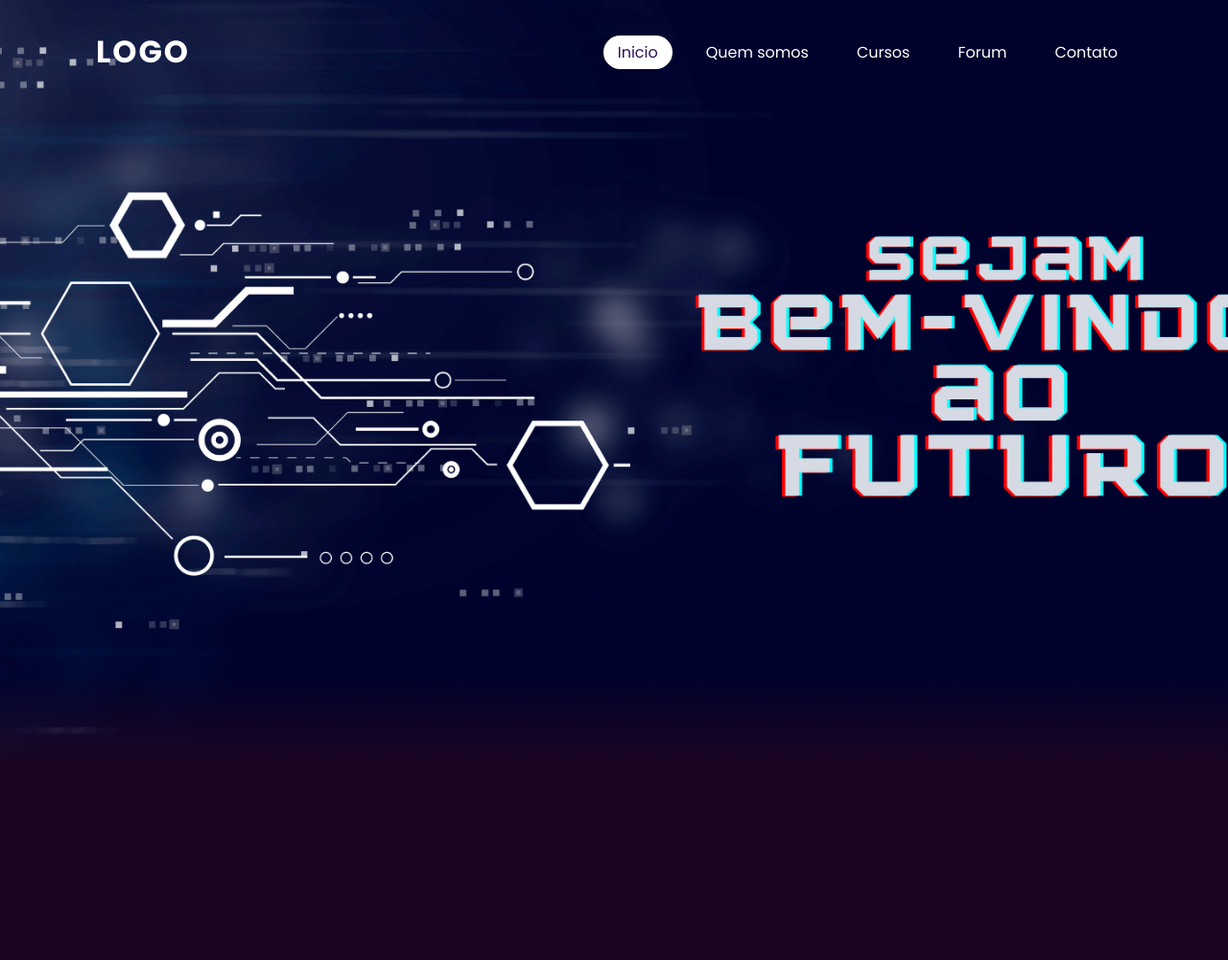
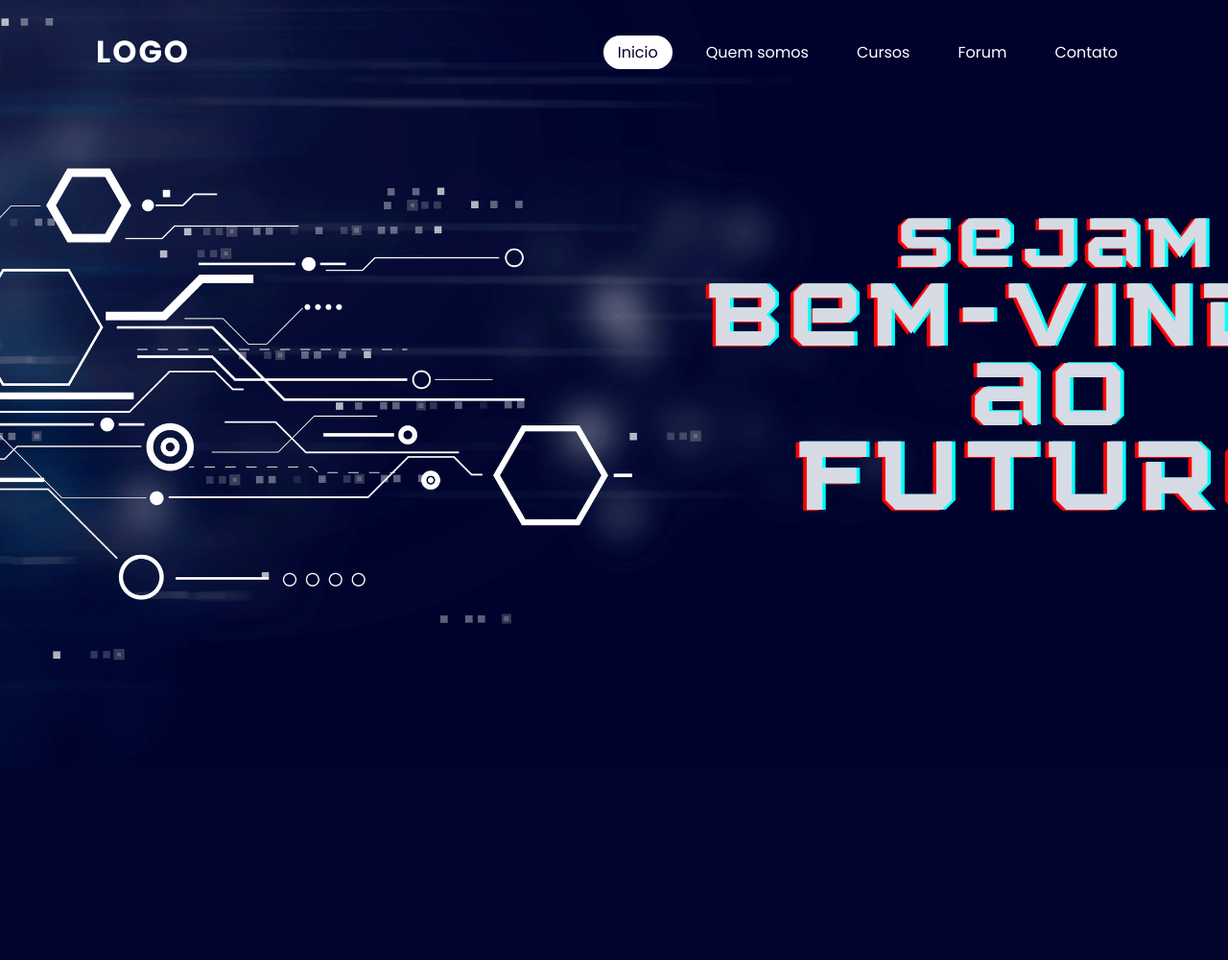
Before and after one commit to Gvendramim/Plataforma-de-Aprendizado-Online, a PHP site: page / in a window 1280 px wide. Shown: the whole page at 96% size. After the commit the page ends 717 px from the top, so only its background shows below. Run offline with PHP 8.4, Linux system fonts and the light colour scheme.

Commit message:
Update home.css

```diff
--- a/assets/css/home.css
+++ b/assets/css/home.css
@@ -3,12 +3,11 @@
     padding: 0;
     box-sizing: border-box;
     font-family: 'Poppins', sans-serif;
-    scroll-behavior: smooth;
 }
 
 body {
     min-height: 100vh;
-    background: linear-gradient(#2b1055, #7597de);
+    background: linear-gradient(#000131, #7e7e7e);
     overflow-x: hidden;
 }
 
@@ -54,7 +53,7 @@ header ul li a {
 header ul li a:hover,
 header ul li a.active {
     background: #fff;
-    color: #2b1055;
+    color: #000131;
 }
 
 section {
@@ -68,68 +67,12 @@ section {
     overflow: hidden;
 }
 
-section::before {
+/* section::before {
     content: '';
     position: absolute;
     bottom: 0;
     width: 100%;
     height: 100px;
-    background: linear-gradient(to top, #1c0522, transparent);
+    background: linear-gradient(to top, #000131, transparent);
     z-index: 1000;
-}
-
-section img {
-    position: absolute;
-    top: 0;
-    left: 0;
-    width: 100%;
-    height: 100%;
-    object-fit: cover;
-    pointer-events: none;
-}
-
-section img#moon {
-    mix-blend-mode: screen;
-}
-
-section img#mountains_front {
-    z-index: 10;
-}
-
-#text {
-    position: absolute;
-    right: -350px;
-    color: #fff;
-    white-space: nowrap;
-    font-size: 7.5vw;
-    z-index: 9;
-}
-
-#btn {
-    text-decoration: none;
-    display: inline-block;
-    padding: 8px 30px;
-    border-radius: 40px;
-    background: #fff;
-    color: #2b1055;
-    font-size: 1.5em;
-    z-index: 9;
-    transform: translateY(100px);
-}
-
-.sec {
-    position: relative;
-    padding: 100px;
-    background: #1c0522;
-}
-
-.sec h2 {
-    font-size: 3.5em;
-    margin-bottom: 10px;
-    color: #fff;
-}
-
-.sec p {
-    font-size: 1em;
-    color: #fff;
-}
+} */
```
